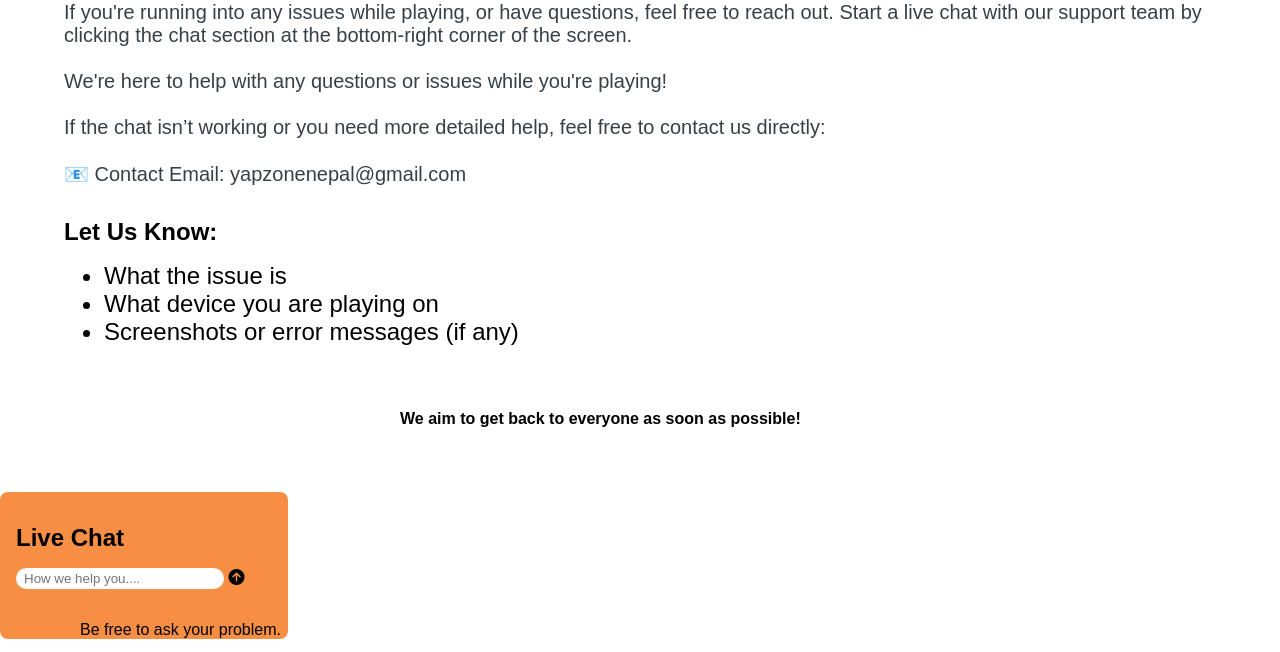
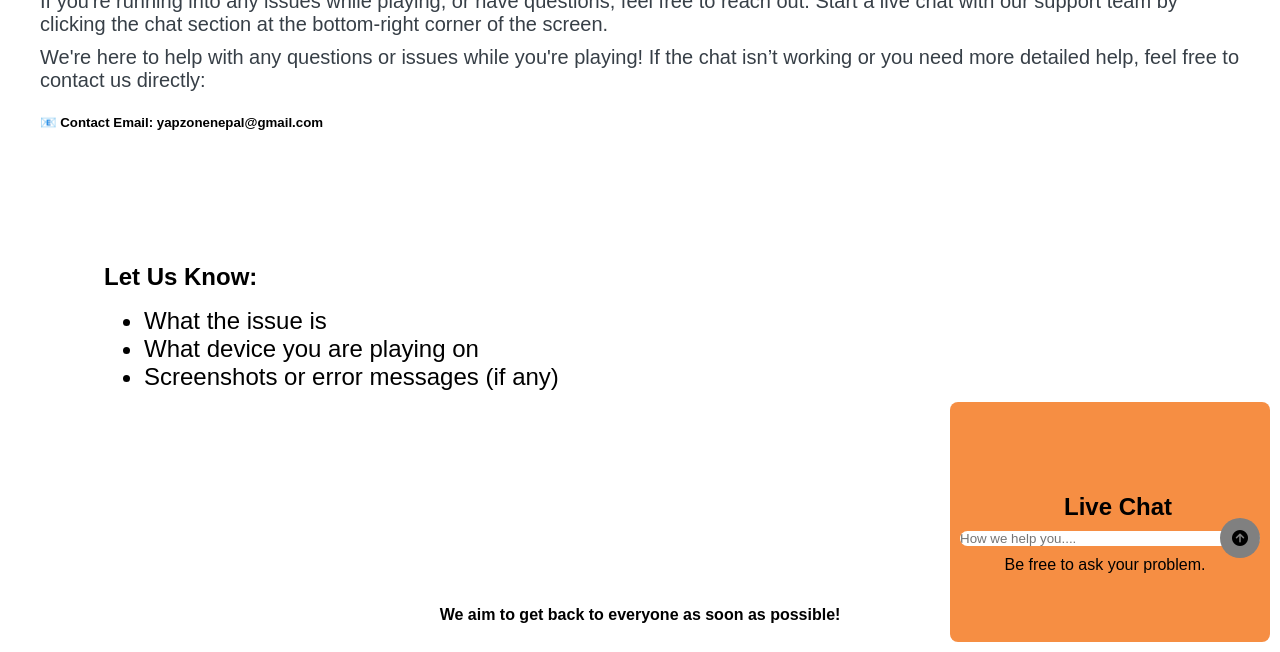
Before and after one commit to Bardan-dot/Yapzone, a plain HTML site: page help.html in a window 1280 px wide. Shown: the part 148-800 px from the top of the page. Drawn offline with Linux system fonts and the light colour scheme.

Commit message:
finally updated by david

```diff
--- a/help.html
+++ b/help.html
@@ -6,6 +6,7 @@
     <meta name="viewport" content="width=device-width, initial-scale=1.0">
     <link rel="stylesheet" href="style.css">
     <title>yapzone</title>
+    <link rel="shortcut icon" href="./assets/48.png" type="image/x-icon">
     <!-- for icons -->
     <link rel="stylesheet" href="https://cdnjs.cloudflare.com/ajax/libs/font-awesome/6.5.0/css/all.min.css">
     <!-- for icons -->
@@ -32,18 +33,27 @@
 
     <!-- **********MAIN BODY********** -->
     <div class="help-content">
+
+        <div class="help-top">
             <div class="get-support">
                 <img src="assets/repair.png" alt="help" class="repair">
                 <h1 class="get-support">Get Support</h1>
             </div>
-        <p class="content">If you're running into any issues while playing, or have questions, feel free to reach out.
+            <p class="content1">If you're running into any issues while playing, or have questions, feel free to reach
+                out.
                 Start a live chat with our support team by clicking the chat section at the bottom-right corner of the
-            screen.<br><br>
-            We're here to help with any questions or issues while you're playing!<br><br>
+                screen.
+                </p>
+                <p class="content2">
+                We're here to help with any questions or issues while you're playing!
                 If the chat isn’t working or you need more detailed help, feel free to contact us directly:<br><br>
-            📧 Contact Email: yapzonenepal@gmail.com</p>
+                <h5>
+                📧 Contact Email: yapzonenepal@gmail.com
+                </h5>
+            </p>
         </div>
 
+        <div class="help-bottom">
             <div class="let-know">
                 <h3>Let Us Know:</h3>
                 <ul>
@@ -51,19 +61,27 @@
                     <li>What device you are playing on</li>
                     <li>Screenshots or error messages (if any)</li>
                 </ul>
-        <h4 class="h4">
-            We aim to get back to everyone as soon as possible!
-        </h4>
 
                 <div class="live-chat">
                     <h2>Live Chat</h2>
-            <input type="text" placeholder="How we help you...." class="input"> <i class="fa fa-arrow-circle-up"
-                aria-hidden="true" id="arrow"></i>
+                    <div class="chat-input">
+                        <input type="text" placeholder="How we help you...." class="input">
+                     <div class="iwrap">
+                        <i class="fa fa-arrow-circle-up" aria-hidden="true" id="arrow"></i>
+                     </div>
+                    </div>
                     <p>Be free to ask your problem.
                     </p>
                 </div>
             </div>
+        </div>
+
+        <h4 class="help-footer">
+            We aim to get back to everyone as soon as possible!
+        </h4>
+
+    </div>
 </body>
 <script src="script.js"></script>
 
-</html>
+</html
--- a/style.css
+++ b/style.css
@@ -3,9 +3,12 @@
   padding: 0;
   box-sizing: border-box;
 }
-  :root{
-    --primary:#ff6b00;
+
+:root {
+  --primary: #ff6b00;
+  --secondary:#373f47;
 }
+
 body {
   font-family: 'Poppins', sans-serif;
   height: 100vh;
@@ -91,11 +94,13 @@
   width: 40%;
   overflow: hidden;
 }
-  .bottom-left img{
+
+.bottom-left img {
   height: 100%;
   object-fit: cover;
 }
-  .bottom-right{
+
+.bottom-right {
   height: 100%;
   align-items: center;
   justify-content: start;
@@ -103,16 +108,19 @@
   width: 60%;
   flex-direction: column;
 }
-  .bottom-right h1{
+
+.bottom-right h1 {
   font-size: 64px;
 }
-  .bottom-right p{
+
+.bottom-right p {
   width: 80%;
   font-size: 20px;
   color: #373f47;
   padding: 10px 0px 6rem 80px;
 }
-  .bottom-right button{
+
+.bottom-right button {
   margin-left: 15rem;
   border: none;
   height: 4rem;
@@ -121,95 +129,122 @@
   background-color: var(--primary);
   border-radius: 10px;
   font-size: 28px;
+  cursor: pointer;
+  transition: all 300ms ;
 }
 
-  .bottom-right button:hover
-  {
-    cursor: pointer;
-    background-color: #d98142fe;
+.bottom-right button:hover {
+  background-color: #f3b98f;
 }
 
 
 
 /* HELP PAGE */
-  .get-support
-  {
+.get-support {
   display: flex;
   align-items: center;
 }
-  .repair
-  {
-    width: 5rem;
+
+.repair {
+  height: 4rem;
+  /* width: 5rem; */
 }
 
-  .content
-  {
-    color: #373f47;
-    font-size: 1.25rem;
-
+.help-content {
+  width: 100%;
+  padding:0px 40px;
+  height: calc(100% - 4rem);
+  overflow: hidden;
 }
-
-  .help-content
-  {
-    margin: 1rem 4rem;
+.content1,.content2{
+  font-size: 20px;
+  color: var(--secondary);
+  padding-top: 10px;
 }
-  .let-know
-  {
+.help-top {
+  height: 45%;
+  width: 100%;
+}
+.help-bottom{
+  height: 45%;
+  width: 100%;
+}
+.let-know {
+  height: 100%;
+  width: 100%;
   display: flex;
   flex-direction: column;
 }
+.help-footer {
+  width: 100%;
+  height: 10%;
+  display: flex;
+  align-items: center;
+  justify-content: center;
+}
 
-  .let-know h3
-  {
+
+.let-know h3 {
   margin: 1rem 4rem;
   font-size: 1.5rem;
   color: black;
 }
 
-  .let-know ul
-  {
+.let-know ul {
   font-size: 1.5rem;
   padding-left: 6.5rem;
 
 }
-
-  .h4
-  {
-    margin:4rem 25rem ;
-  }
-
-  .live-chat
-  {
+.live-chat {
+  display: flex;
+  align-items: center;
+  justify-content: center;
+  flex-direction: column;
+  position: absolute;
+  bottom: 10px ;
+  right: 10px;
   border: 0rem solid;
   border-radius: 0.5rem;
   background-color: #f68e43;
-    width: 18rem;
+  height: 30%;
+  width: 25%;
+}
+.chat-input{
+  width: 100%;
+  display: flex;
   align-items: center;
+  justify-content: center;
+  position: relative;
+  padding: 10px 10px;
 }
+.iwrap{
+  height: 40px;
+  width: 40px;
+  background-color: gray;
+  border-radius: 50%;
+  display: flex;
+  align-items: center;
+  justify-content: center;
+  position: absolute;
+  right: 10px;
+}
+.live-chat p{
+  padding: 0px 10px 10px 0px;
 
-  .live-chat h2
-  {
+}
+.live-chat h2 {
   padding: 2rem 0rem 0rem 1rem;
 }
 
-  .input
-  {
+.live-chat .input {
+  border: none;
+  width: 100%;
   border-radius: 2rem;
-    border: 0rem;
-    padding: 0.2rem;
-    margin-top: 1rem;
-    margin-left: 1rem;
-    width: 13rem;
-    padding-left: 0.5rem;
 }
 
-  .live-chat p
-  {
-    padding-top: 2rem;
-    padding-left: 5rem;
-  }
-#arrow:hover
-{
+
+#arrow:hover {
   cursor: pointer;
 }
+
 /* HELP PAGE */
```
Also changed, not shown: index.html (+1 -0 lines), assets/48.png (added). Lines whose indentation alone changed are shown as unchanged.
